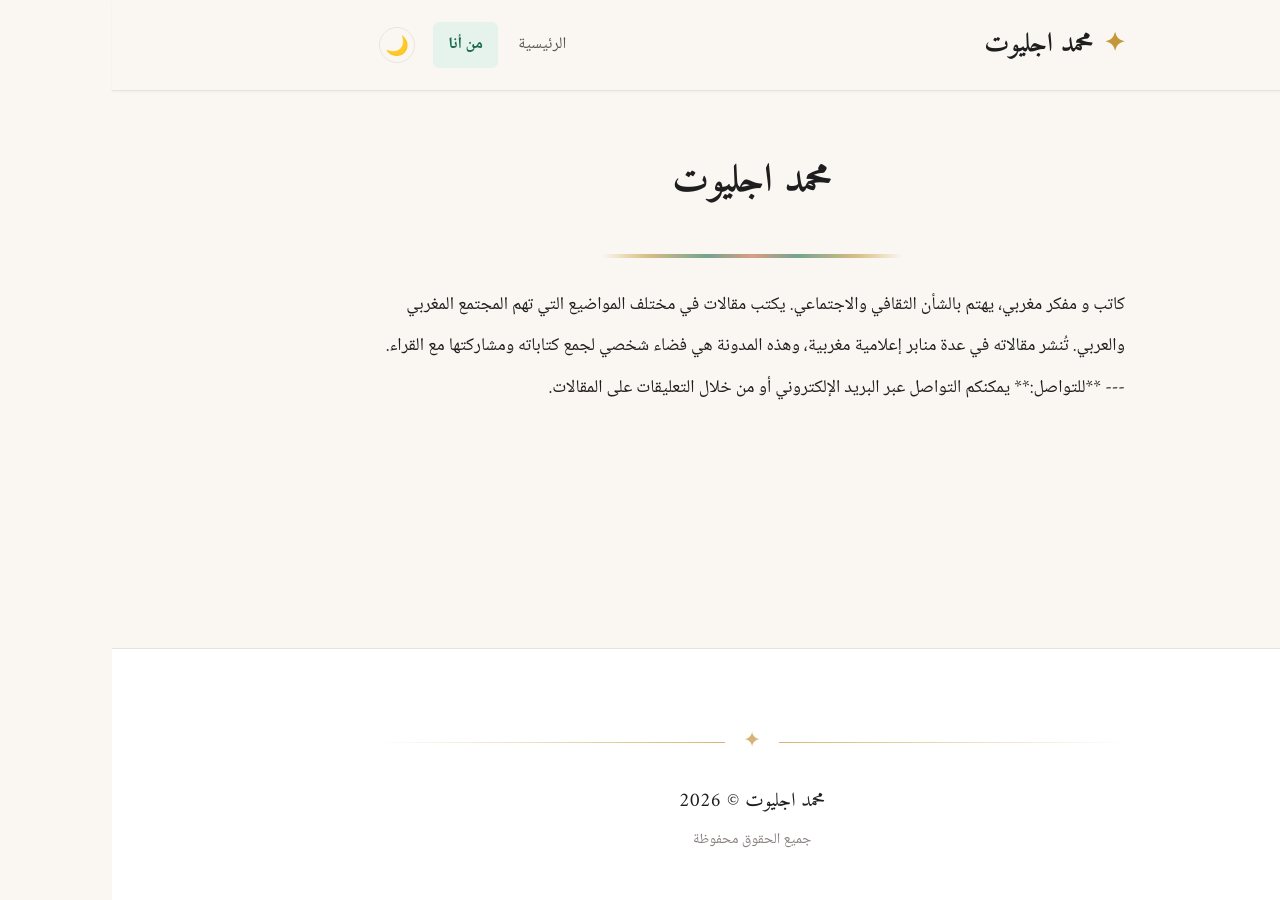
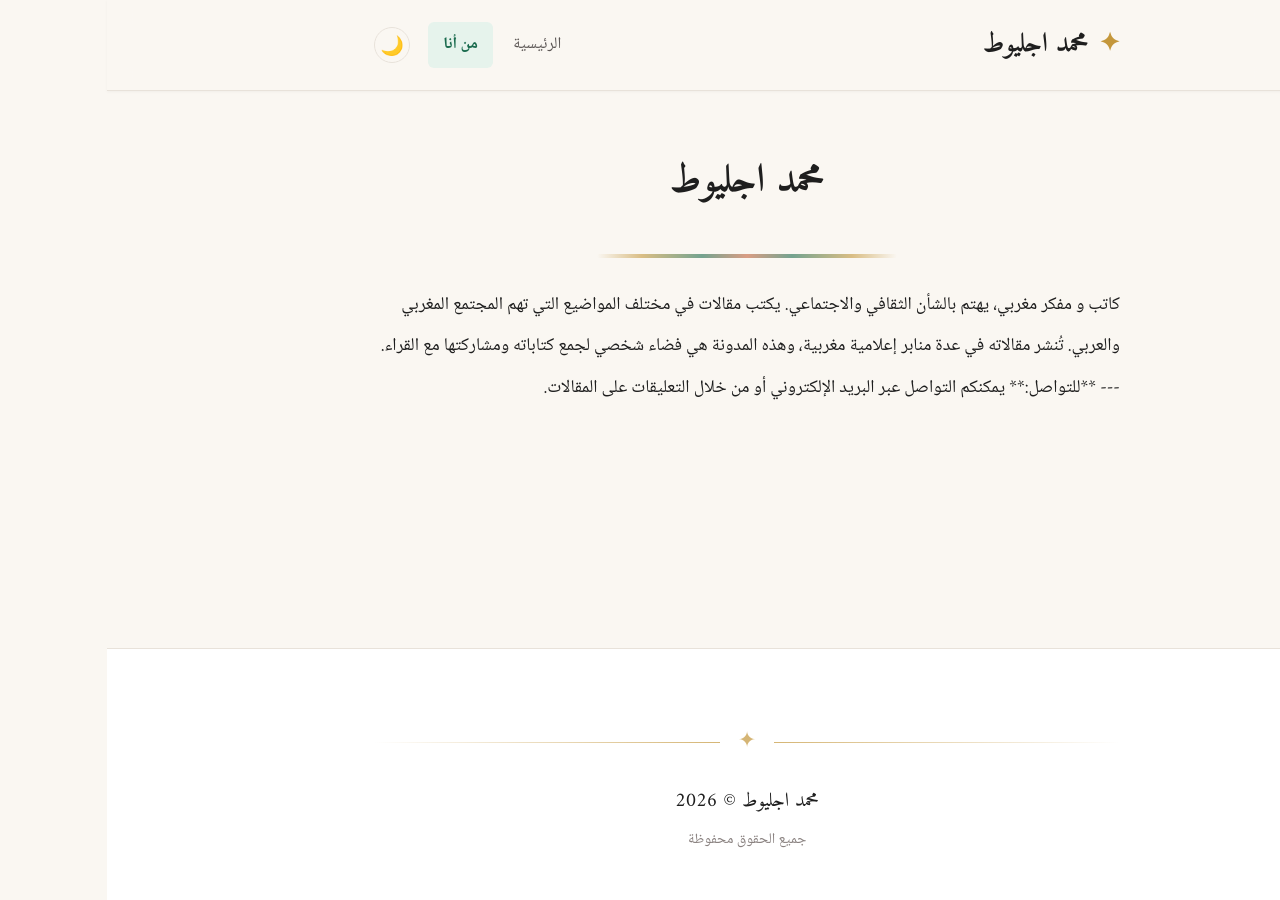
Before and after one commit to julofdtc/mohamedjliouat, a Jekyll site: the page built from about.md, in a window 1280 px wide. Built offline with Jekyll 4.4.1, drawn with Linux system fonts in a browser that asks for light colours.

Commit message:
🌍 Ready for GitHub Pages - محمد اجليوط

```diff
--- a/Gemfile
+++ b/Gemfile
@@ -1,7 +1,6 @@
 source "https://rubygems.org"
 
 gem "jekyll", "~> 4.3"
-gem "github-pages", group: :jekyll_plugins
 
 group :jekyll_plugins do
   gem "jekyll-feed"
--- a/_config.yml
+++ b/_config.yml
@@ -1,16 +1,16 @@
 # =============================================
-# مدونة محمد اجليوت | Blog de Mhamed Jliouat
+# مدونة محمد اجليوط | Blog de Mhamed Jliouat
 # =============================================
 
-title: "محمد اجليوت"
-description: "مقالات و كتابات محمد اجليوت"
-author: "محمد اجليوت"
+title: "محمد اجليوط"
+description: "مقالات و كتابات محمد اجليوط"
+author: "محمد اجليوط"
 lang: ar
 direction: rtl
 
 # GitHub Pages
-baseurl: "/family"  # Change to "" if using username.github.io
-url: ""             # Change to "https://username.github.io" when deploying
+baseurl: "/mohamedjliouat"
+url: "https://julofdtc.github.io"
 
 # Build settings
 markdown: kramdown
--- a/about.md
+++ b/about.md
@@ -6,7 +6,7 @@ permalink: /about/
 
 <div class="page-content">
 
-<h1>محمد اجليوت</h1>
+<h1>محمد اجليوط</h1>
 
 <div class="moroccan-border"></div>
 
--- a/assets/css/style.css
+++ b/assets/css/style.css
@@ -1,5 +1,5 @@
 /* =============================================
-   مدونة محمد اجليوت - Blog Stylesheet
+   مدونة محمد اجليوط - Blog Stylesheet
    Moroccan-inspired Arabic blog design
    ============================================= */
 
```
Also changed, not shown: README.md.
